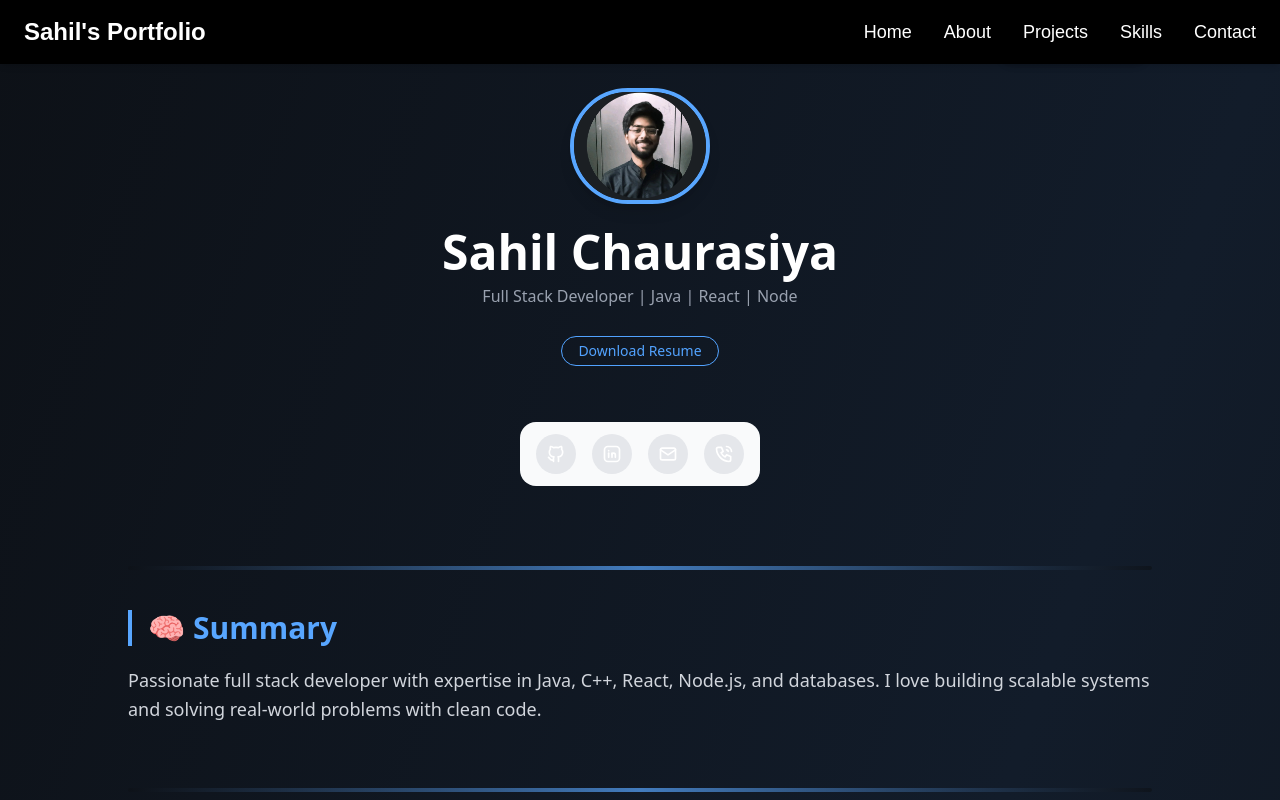
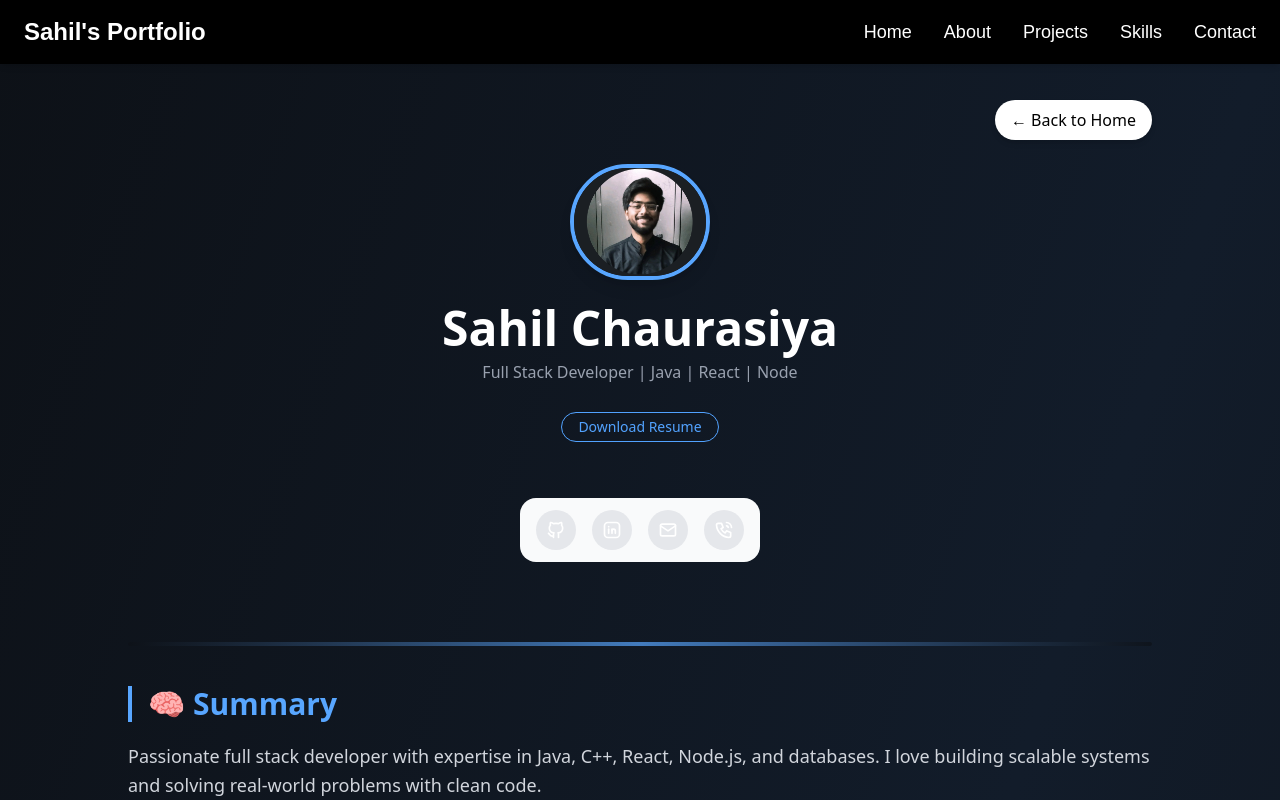
Before and after one commit to sahil-chaurasiya/portfolio-next, a Next.js app: page /resume in a window 1280 px wide. Shown: the top 800 px of the page. Built offline with nearby package versions, Linux system fonts and the light colour scheme.

Commit message:
fixed resume page

```diff
--- a/src/app/resume/page.js
+++ b/src/app/resume/page.js
@@ -17,7 +17,7 @@ export default function ResumePage() {
   const isMobile = useMediaQuery({ maxWidth: 767 });
 
   return (
-    <div className="relative min-h-screen bg-gradient-to-br from-[#0d1117] via-[#121c2a] to-[#0d1117] text-white px-6 pt-6 pb-12 md:px-20 lg:px-32 font-sans overflow-x-hidden">
+    <div className="relative min-h-screen bg-gradient-to-br from-[#0d1117] via-[#121c2a] to-[#0d1117] text-white px-6 pt-25 pb-12 md:px-20 lg:px-32 font-sans overflow-x-hidden">
       <div className="relative z-10">
         <div className="flex justify-end mb-6">
           <Link href="/">
```
